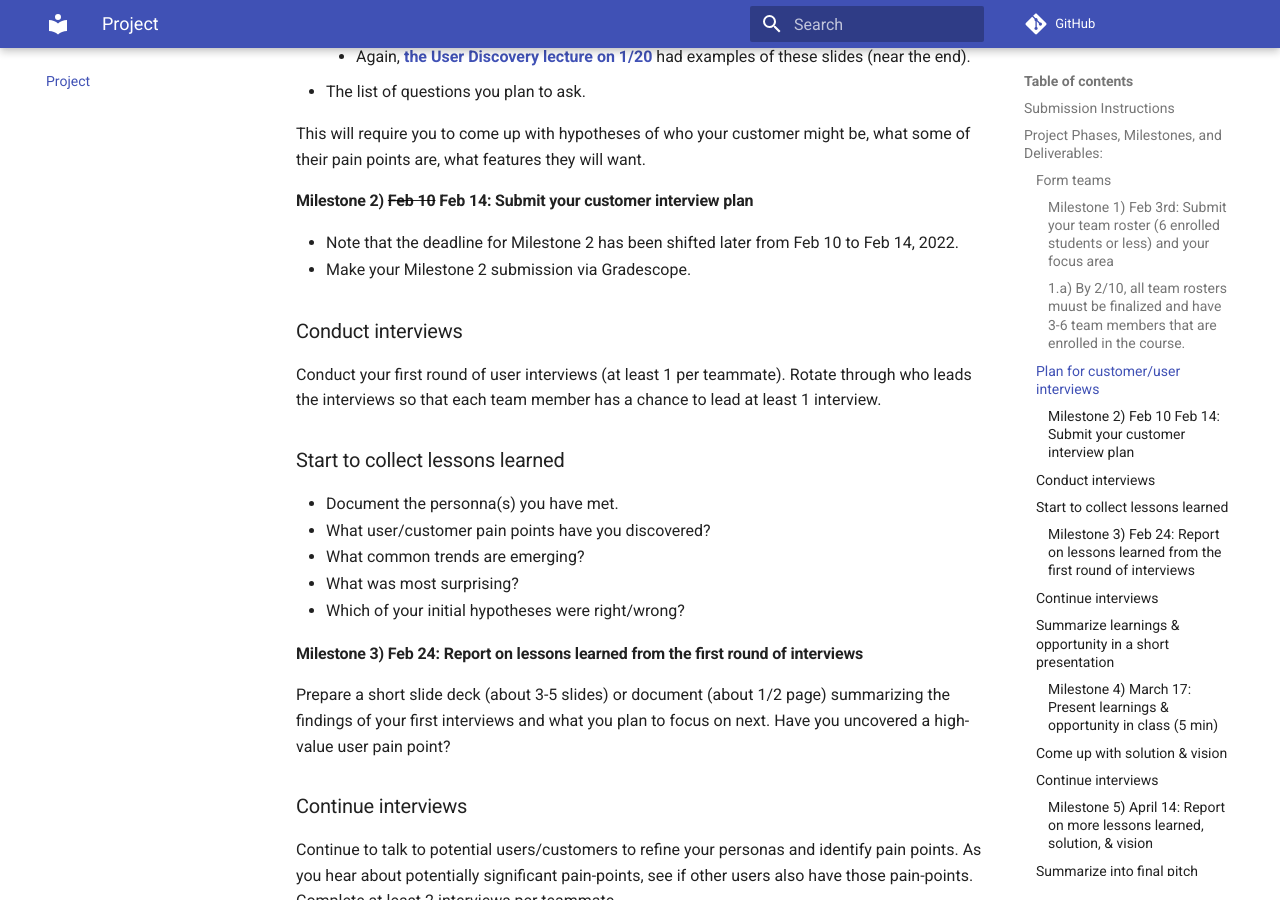
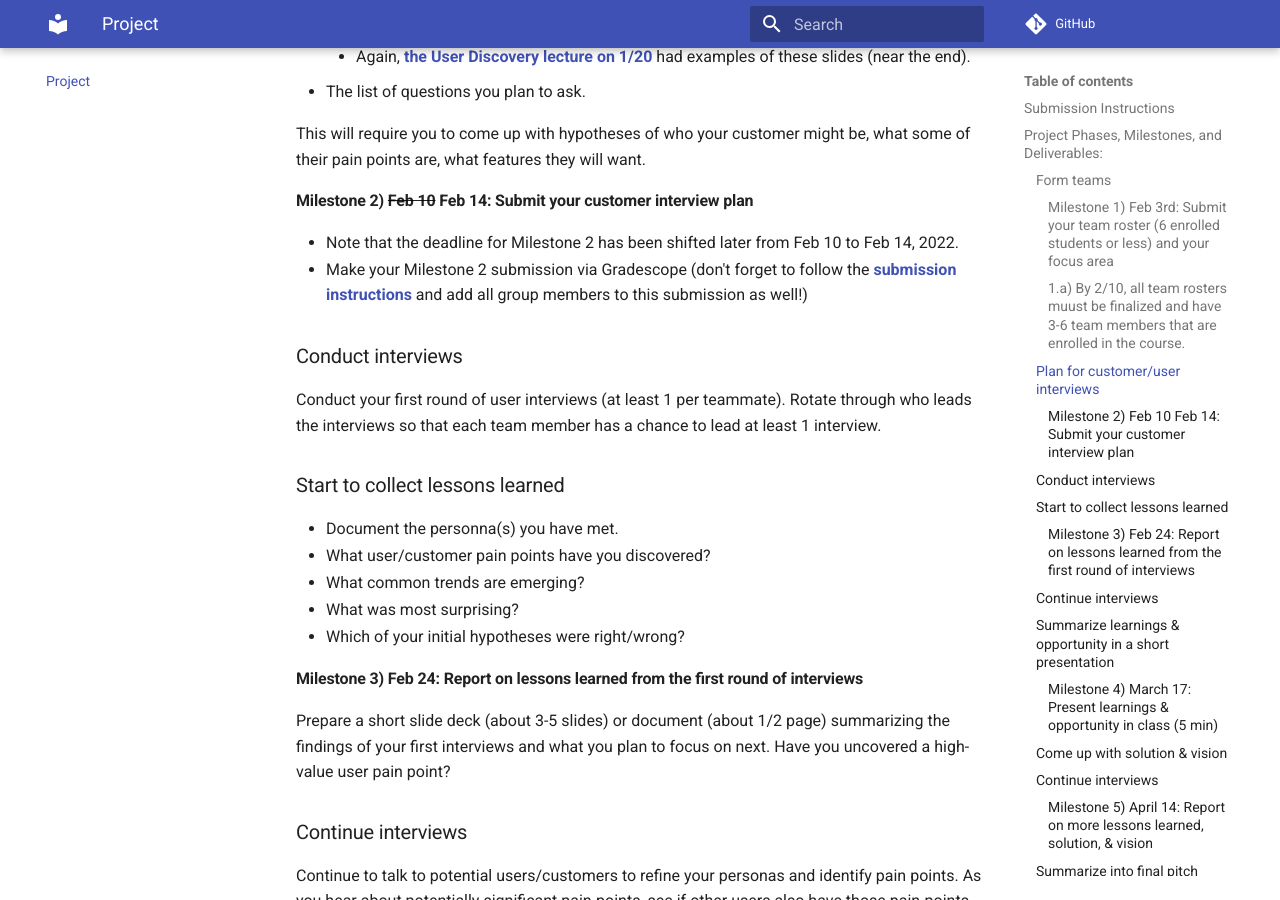
Before and after one commit to research-to-startup/research-to-startup.github.io, an MkDocs documentation site: the page built from docs/project.md, in a window 1280 px wide and 900 px high, scrolled down 2355 px. Built offline with MkDocs 1.6.1 and Material for MkDocs 9.7.7, drawn with Linux system fonts in a browser that asks for light colours; comment, search, counter and statistics services are not loaded.

Commit message:
more tweaks

```diff
--- a/docs/project.md
+++ b/docs/project.md
@@ -80,7 +80,7 @@ what some of their pain points are, what features they will want.
 #### Milestone 2) <span style="text-decoration: line-through">Feb 10</span> Feb 14: Submit your customer interview plan
 
 * Note that the deadline for Milestone 2 has been shifted later from Feb 10 to Feb 14, 2022.
-* Make your Milestone 2 submission via Gradescope.
+* Make your Milestone 2 submission via Gradescope (don't forget to follow the [submission instructions](#submission-instructions) and add all group members to this submission as well!)
 
 ### Conduct interviews
 
```
